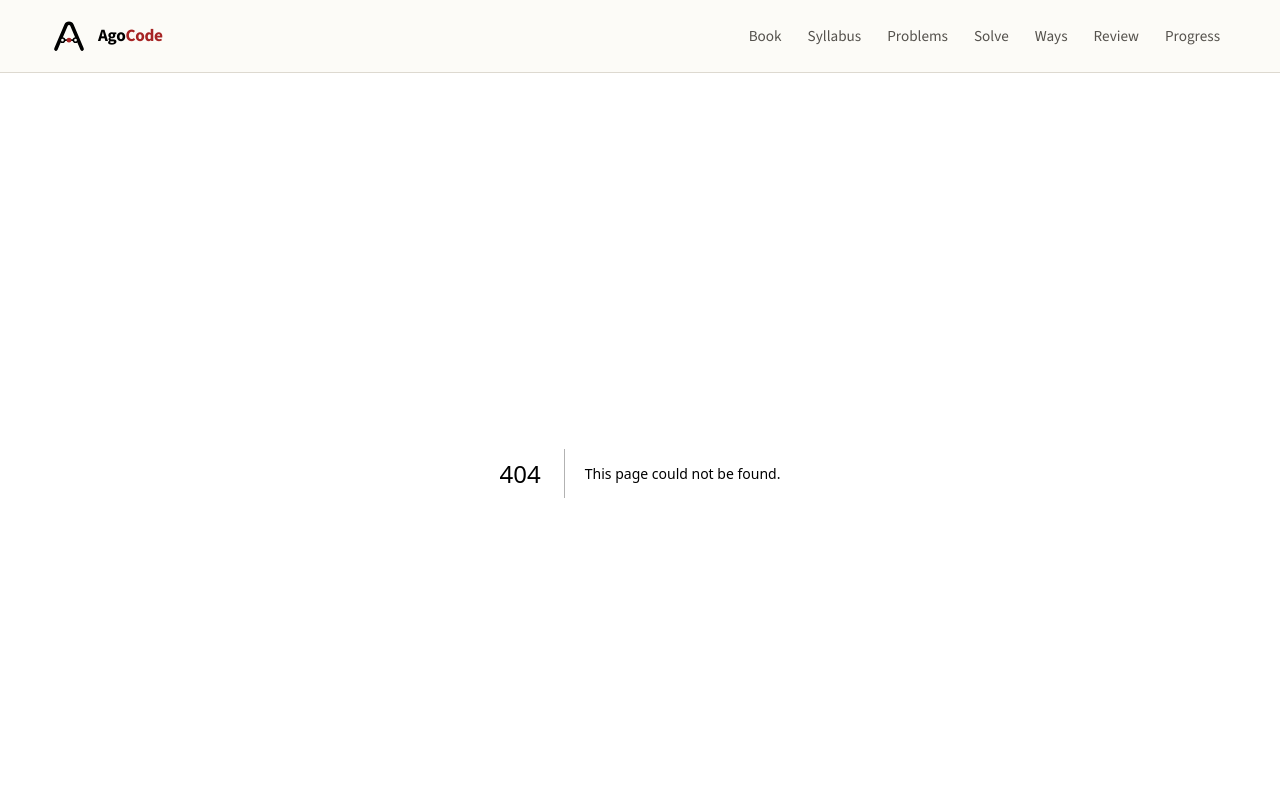
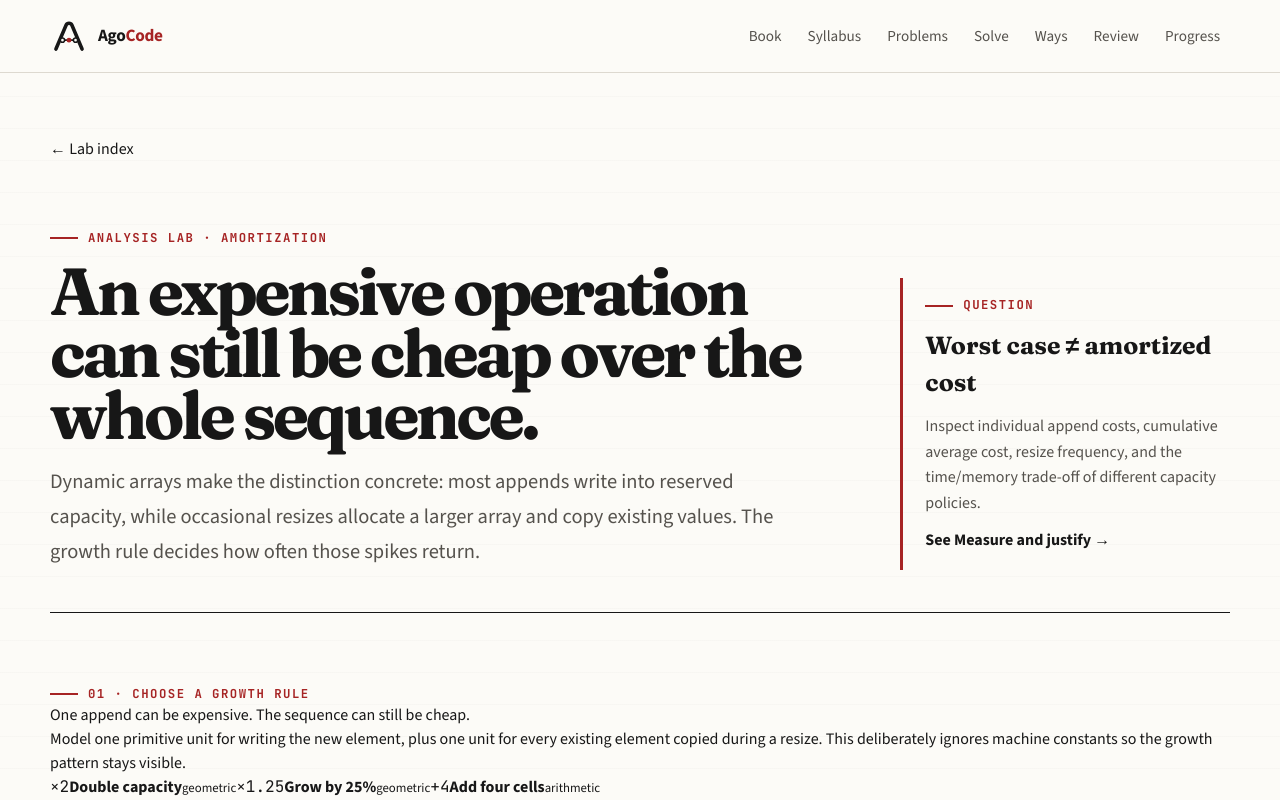
Before and after one commit to anatwork14/agocode, a Next.js app: page /lab/amortization in a window 1280 px wide. Before the commit this address had no page. Shown: the top 800 px of the page. Built offline with nearby package versions, Linux system fonts and the light colour scheme.

Commit message:
feat: expose amortization workbench

```diff
--- /dev/null
+++ b/app/lab/amortization/page.tsx
@@ -0,0 +1,38 @@
+import Link from "next/link";
+import { AmortizationWorkbench } from "@/components/lab/AmortizationWorkbench";
+
+export const metadata = {
+  title: "Amortization Workbench",
+  description: "Explore why occasional expensive dynamic-array resizes can still produce efficient append sequences.",
+};
+
+export default function AmortizationWorkbenchPage() {
+  return (
+    <main className="page">
+      <div className="site-shell">
+        <Link className="back-link" href="/lab">← Lab index</Link>
+
+        <div className="knowledge-hero amortization-hero">
+          <div>
+            <div className="eyebrow">Analysis lab · amortization</div>
+            <h1 className="editorial-title editorial-title--compact">An expensive operation can still be cheap over the whole sequence.</h1>
+            <p className="lede">
+              Dynamic arrays make the distinction concrete: most appends write into reserved capacity, while occasional resizes
+              allocate a larger array and copy existing values. The growth rule decides how often those spikes return.
+            </p>
+          </div>
+          <aside className="knowledge-note">
+            <span className="eyebrow">Question</span>
+            <strong>Worst case ≠ amortized cost</strong>
+            <p>Inspect individual append costs, cumulative average cost, resize frequency, and the time/memory trade-off of different capacity policies.</p>
+            <Link href="/syllabus#proof-analysis">See Measure and justify →</Link>
+          </aside>
+        </div>
+
+        <section className="section amortization-lab-section">
+          <AmortizationWorkbench />
+        </section>
+      </div>
+    </main>
+  );
+}
```
